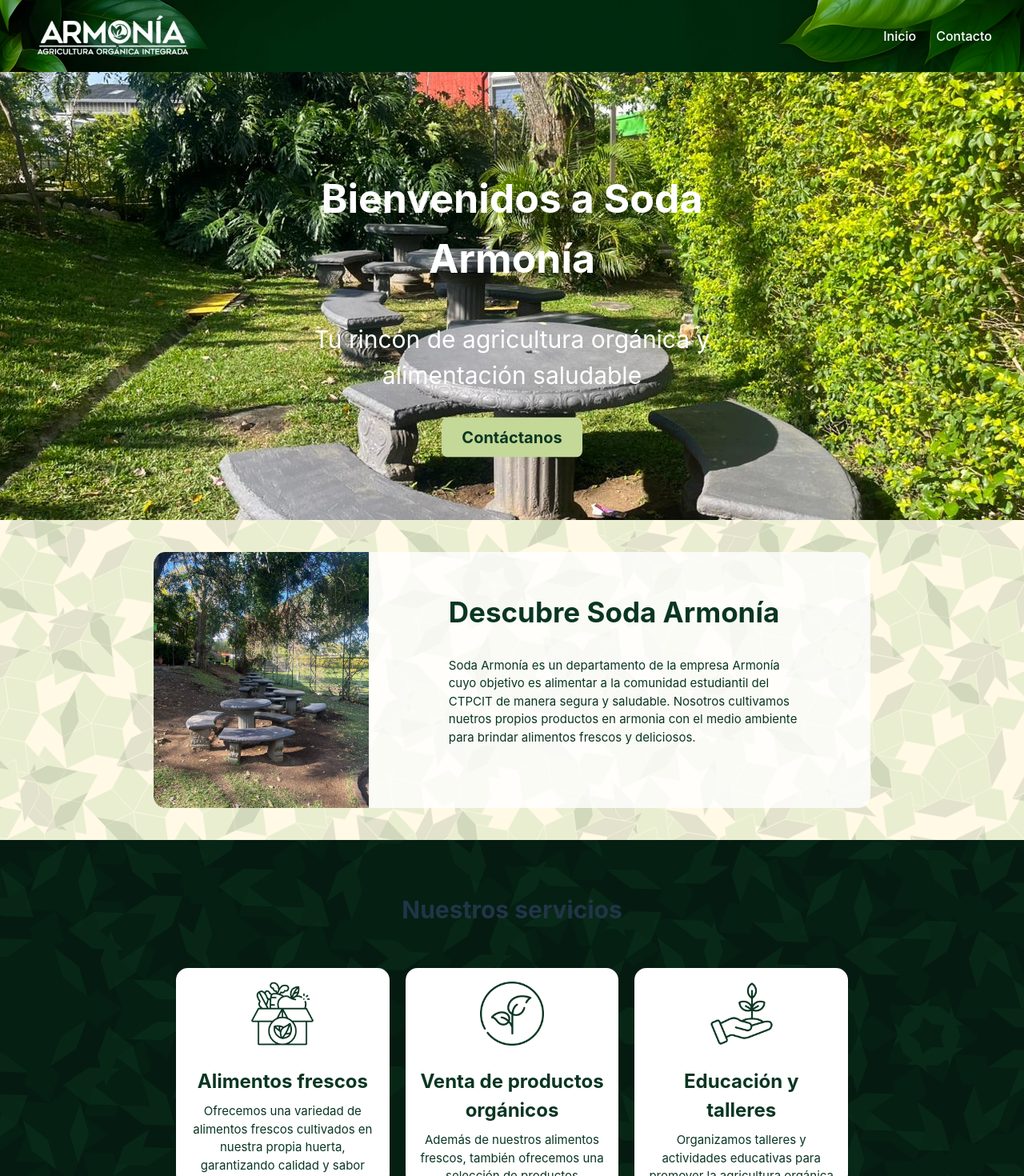
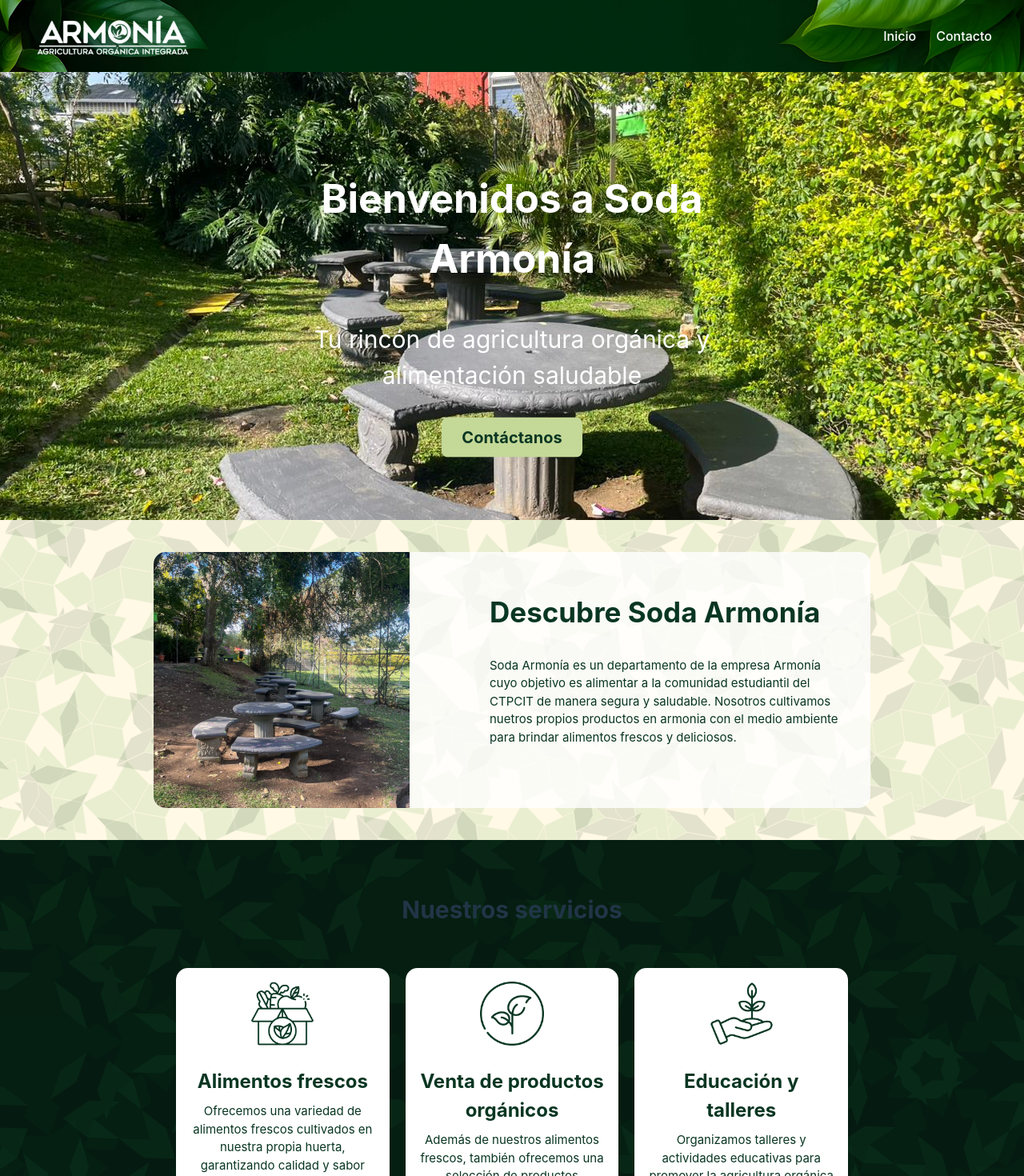
Before and after one commit to BrittanyVargasSanchez/paginaInformativaArmonia, a React (Vite) app in the folder pagina-armonia/: page / in a window 1280 px wide. Shown: the top 1470 px of the page at 80% size. Built offline with nearby package versions, Linux system fonts and the light colour scheme.

Commit message:
pequeño cambio en el body

```diff
--- a/pagina-armonia/src/assets/css/home.css
+++ b/pagina-armonia/src/assets/css/home.css
@@ -57,11 +57,12 @@
     padding: 0;
     overflow: hidden;
     width: 80%;
-    height: 40vh;
+    height: auto;
 }
 
 .descubre-img {
-    width: 30%;
+    width: 40vh;
+    height: 40vh;
     object-fit: cover;
 }
 
@@ -107,7 +108,7 @@
     border-radius: 15px;
     padding: 2%;
     width: 40vh;
-    height: 30vh;
+    height: auto;
     display: flex;
     flex-direction: column;
     align-items: center;
```
